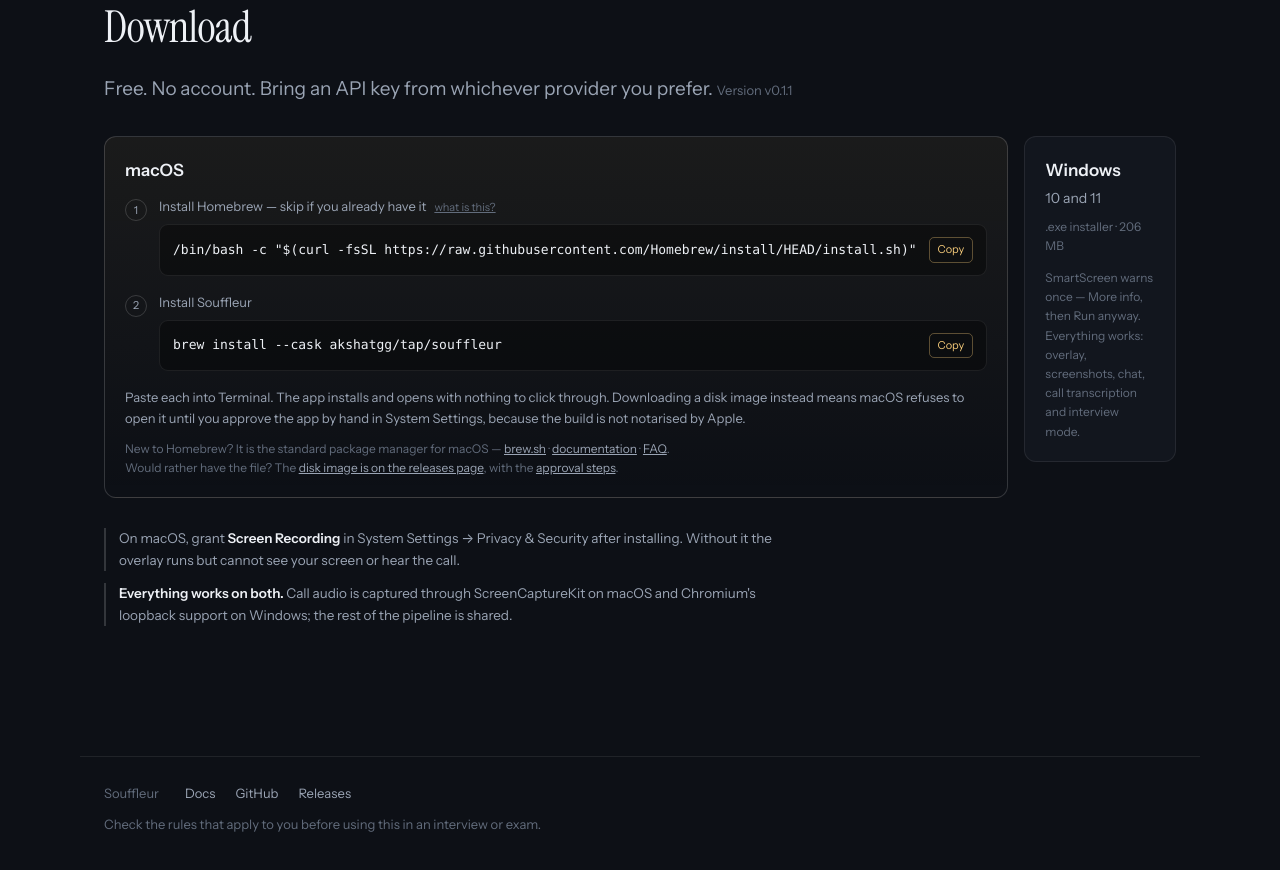
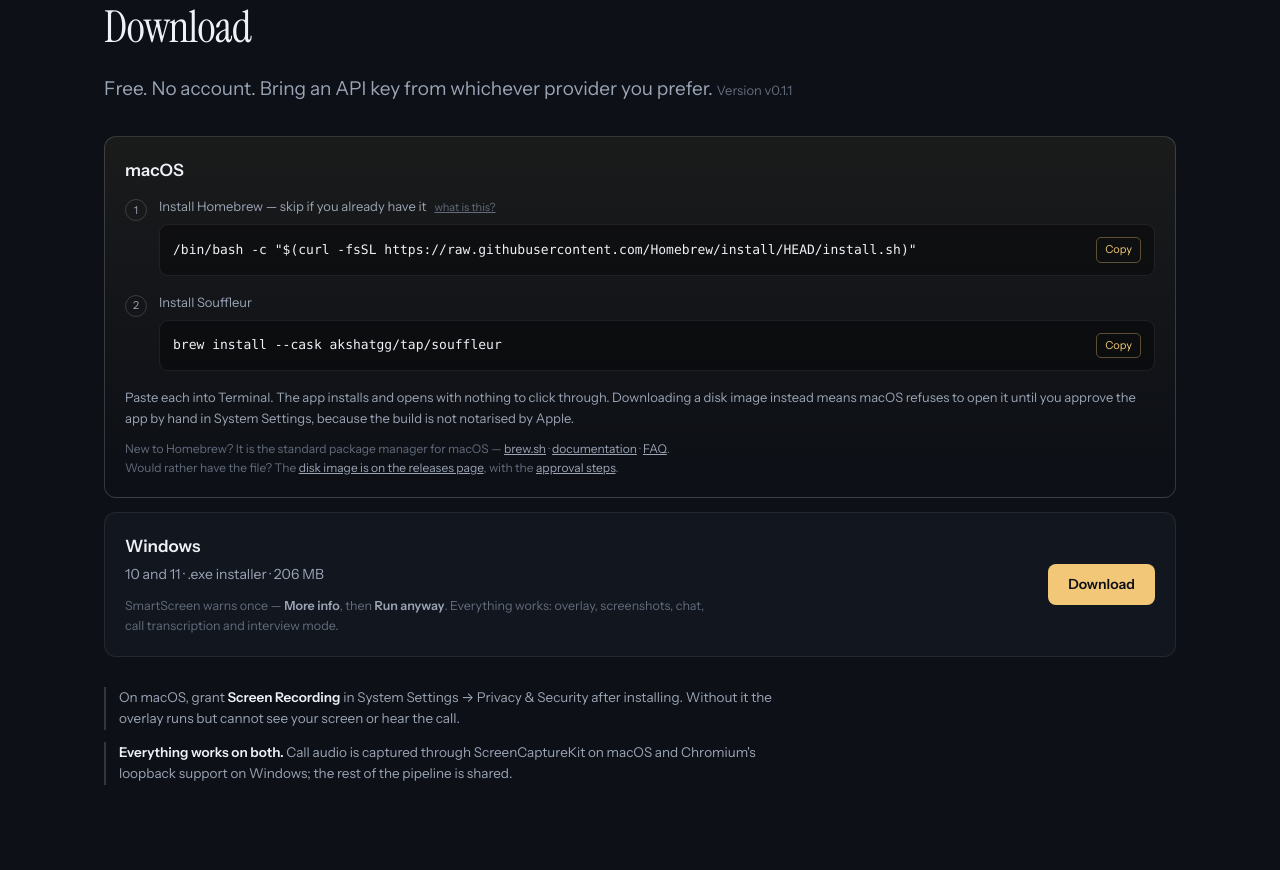
Before and after one commit to akshatgg/Souffleur, an Electron app: page web/index.html in a window 1280 px wide. Shown: the part 1894-2764 px from the top of the page. Drawn offline with Linux system fonts and the light colour scheme; no server answers.

Commit message:
Stack the Windows card below macOS instead of beside it
Two columns squeezed Windows into a narrow strip where its text wrapped every
few words, while the macOS commands needed the full width to stay on one line.
The two are different shapes of instruction and were fighting for the same row.

Windows is now a full-width row below: name and size on the left, a download
button on the right, the SmartScreen note underneath.

```diff
--- a/web/index.html
+++ b/web/index.html
@@ -218,10 +218,15 @@
     </div>
 
     <a class="dl dl-win" id="dl-win" href="https://github.com/akshatgg/Souffleur/releases/download/v0.1.1/Souffleur.Setup.0.1.1.exe" download>
-      <span class="dl-os">Windows</span>
-      <span class="dl-arch">10 and 11</span>
-      <span class="dl-meta">.exe installer &middot; 206 MB</span>
-      <span class="dl-why-win">SmartScreen warns once — More info, then Run anyway. Everything works: overlay, screenshots, chat, call transcription and interview mode.</span>
+      <span class="win-main">
+        <span class="dl-os">Windows</span>
+        <span class="dl-arch">10 and 11 &middot; .exe installer &middot; <span data-win-size>206 MB</span></span>
+      </span>
+      <span class="win-cta">Download</span>
+      <span class="dl-why-win">
+        SmartScreen warns once — <strong>More info</strong>, then <strong>Run anyway</strong>.
+        Everything works: overlay, screenshots, chat, call transcription and interview mode.
+      </span>
     </a>
   </div>
 
--- a/web/style.css
+++ b/web/style.css
@@ -356,16 +356,15 @@
   margin: 130px auto 0;
   padding: 0 24px;
 }
-/* macOS is a command, Windows is a file. They are different shapes of thing,
-   so they get different shapes on the page rather than three identical cards. */
+/* macOS is a pair of commands, Windows is one file. Stacked rather than side
+   by side: in two columns the Windows card was squeezed into a narrow strip
+   with its text wrapping every few words, while the macOS commands needed the
+   full width to stay on one line. */
 .dl-split {
   display: grid;
-  grid-template-columns: 1.35fr 1fr;
-  gap: 16px;
+  gap: 14px;
   margin-top: 32px;
-  align-items: start;
 }
-@media (max-width: 760px) { .dl-split { grid-template-columns: 1fr; } }
 
 .dl-mac {
   padding: 20px;
@@ -438,8 +437,40 @@
 .dl-alt { font-size: 12px; color: var(--ink-faint); margin-top: 10px; }
 .dl-alt a { color: var(--ink-dim); }
 
-.dl-win { align-content: start; }
-.dl-why-win { font-size: 12px; color: var(--ink-faint); margin-top: 10px; }
+.dl-win {
+  display: grid;
+  grid-template-columns: 1fr auto;
+  gap: 4px 20px;
+  align-items: center;
+  padding: 18px 20px;
+}
+.win-main { display: grid; gap: 3px; }
+.win-cta {
+  grid-column: 2;
+  grid-row: 1 / span 2;
+  align-self: center;
+  background: var(--gold);
+  color: var(--ground);
+  font-weight: 600;
+  font-size: 14px;
+  padding: 9px 20px;
+  border-radius: 8px;
+  white-space: nowrap;
+}
+.dl-win:hover .win-cta { background: #f7d79a; }
+.dl-why-win {
+  grid-column: 1;
+  font-size: 12.5px;
+  color: var(--ink-faint);
+  margin-top: 7px;
+  max-width: 70ch;
+}
+.dl-why-win strong { color: var(--ink-dim); font-weight: 600; }
+
+@media (max-width: 620px) {
+  .dl-win { grid-template-columns: 1fr; }
+  .win-cta { grid-column: 1; grid-row: auto; justify-self: start; margin-top: 10px; }
+}
 
 .dl-grid {
   display: grid;
```
